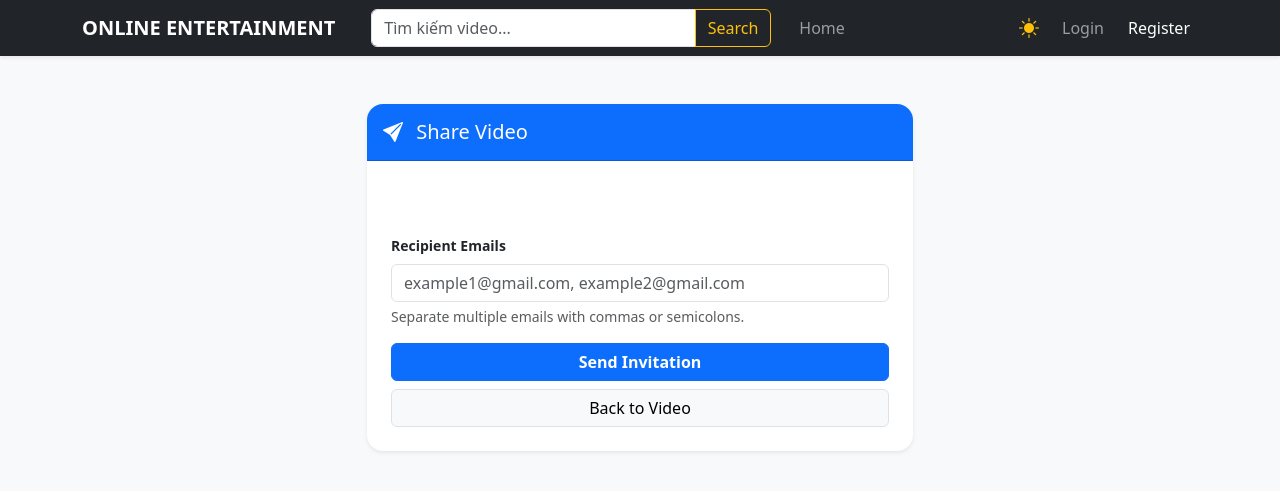
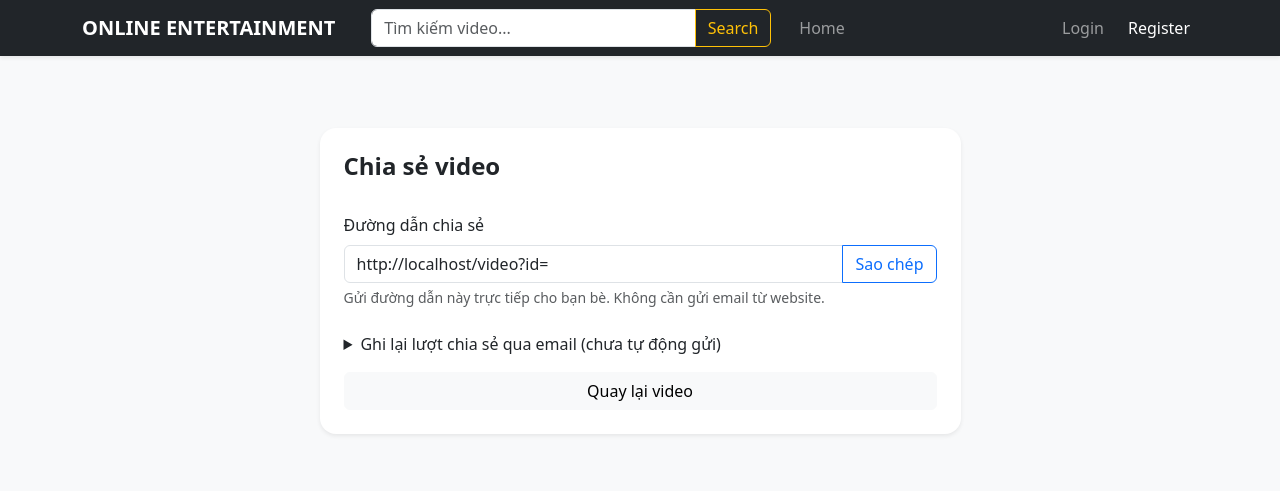
Before and after one commit to zCelestiaI/OnlineEntertainmentProj, a Java web app: page /views/user/share.jsp in a window 1280 px wide. Shown: the top 491 px of the page. Run offline with Tomcat 11, a stand-in JSP engine, Linux system fonts and the light colour scheme; the template is opened without the code that fills it, so the values that code supplies are empty.

Commit message:
fix: preserve asset content types, add DB health check and working share links

```diff
--- a/src/main/webapp/views/user/share.jsp
+++ b/src/main/webapp/views/user/share.jsp
@@ -1,49 +1,31 @@
 <%@ page contentType="text/html;charset=UTF-8" language="java" %>
 <%@ taglib prefix="c" uri="jakarta.tags.core" %>
-<!DOCTYPE html>
-<html lang="en">
-<head>
-    <meta charset="UTF-8">
-    <title>Share Video - Online Entertainment</title>
-    <link href="https://cdn.jsdelivr.net/npm/bootstrap@5.3.0/dist/css/bootstrap.min.css" rel="stylesheet">
-    <link rel="stylesheet" href="https://cdn.jsdelivr.net/npm/bootstrap-icons@1.10.0/font/bootstrap-icons.css">
-</head>
-<body class="bg-light">
-    <jsp:include page="../layout/menu.jsp" />
-
-    <div class="container mt-5">
-        <div class="row justify-content-center">
-            <div class="col-md-6">
-                <div class="card shadow-sm border-0 rounded-4">
-                    <div class="card-header bg-primary text-white py-3 rounded-top-4">
-                        <h5 class="mb-0"><i class="bi bi-send-fill me-2"></i> Share Video</h5>
-                    </div>
-                    <div class="card-body p-4">
-                        <div class="mb-4 text-center">
-                            <img src="${video.poster}" class="img-fluid rounded shadow-sm mb-3" style="max-height: 150px;">
-                            <h6 class="fw-bold">${video.title}</h6>
-                        </div>
-
-                        <c:if test="${not empty message}">
-                            <div class="alert alert-info py-2">${message}</div>
-                        </c:if>
-
-                        <form action="${pageContext.request.contextPath}/share" method="post">
-                            <input type="hidden" name="videoId" value="${video.id}">
-                            <div class="mb-3">
-                                <label class="form-label small fw-bold">Recipient Emails</label>
-                                <input name="emails" class="form-control" placeholder="example1@gmail.com, example2@gmail.com" required>
-                                <div class="form-text">Separate multiple emails with commas or semicolons.</div>
-                            </div>
-                            <div class="d-grid gap-2">
-                                <button class="btn btn-primary fw-bold">Send Invitation</button>
-                                <a href="${pageContext.request.contextPath}/video?id=${video.id}" class="btn btn-light border">Back to Video</a>
-                            </div>
-                        </form>
-                    </div>
-                </div>
-            </div>
-        </div>
-    </div>
-</body>
-</html>
+<!doctype html><html lang="vi"><head><meta charset="UTF-8">
+<meta name="viewport" content="width=device-width, initial-scale=1">
+<title>Chia sẻ video - Online Entertainment</title>
+<link href="https://cdn.jsdelivr.net/npm/bootstrap@5.3.7/dist/css/bootstrap.min.css" rel="stylesheet"></head>
+<body class="bg-light"><jsp:include page="../layout/menu.jsp"/>
+<main class="container py-5"><div class="row justify-content-center"><div class="col-md-7">
+<section class="card shadow-sm border-0 rounded-4 p-4">
+<h1 class="h4 fw-bold mb-3">Chia sẻ video</h1>
+<h2 class="h6 mb-3"><c:out value="${video.title}"/></h2>
+<div class="mb-3">
+<label class="form-label">Đường dẫn chia sẻ</label>
+<div class="input-group">
+<input id="shareLink" class="form-control" readonly>
+<button class="btn btn-outline-primary" type="button" onclick="navigator.clipboard.writeText(document.getElementById('shareLink').value)">Sao chép</button>
+</div>
+<div class="form-text">Gửi đường dẫn này trực tiếp cho bạn bè. Không cần gửi email từ website.</div></div>
+<c:if test="${not empty message}"><div class="alert alert-info"><c:out value="${message}"/></div></c:if>
+<details class="mt-2"><summary>Ghi lại lượt chia sẻ qua email (chưa tự động gửi)</summary>
+<form action="${pageContext.request.contextPath}/share" method="post" class="mt-3">
+<input type="hidden" name="videoId" value="${video.id}">
+<label class="form-label">Địa chỉ email người nhận</label>
+<input type="text" name="emails" maxlength="255" class="form-control mb-2" placeholder="example@gmail.com" required>
+<button class="btn btn-outline-secondary">Lưu lịch sử chia sẻ</button>
+</form>
+</details>
+<a href="${pageContext.request.contextPath}/video?id=${video.id}" class="btn btn-light mt-3">Quay lại video</a>
+</section></div></div></main>
+<script>document.getElementById('shareLink').value = window.location.origin + '${pageContext.request.contextPath}/video?id=${video.id}';</script>
+<script src="https://cdn.jsdelivr.net/npm/bootstrap@5.3.7/dist/js/bootstrap.bundle.min.js"></script></body></html>
```
Also changed, not shown: src/main/java/com/example/java4main/controller/HealthController.java (added, +25 -0 lines), src/main/java/com/example/java4main/controller/ShareController.java (+31 -35 lines), src/main/java/com/example/java4main/filter/EncodingFilter.java (+8 -3 lines).
